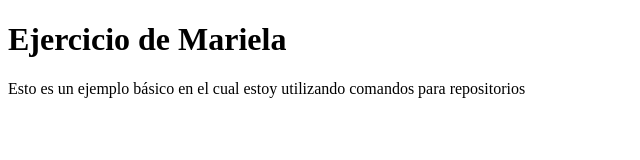
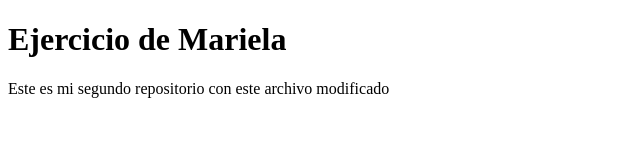
Before and after one commit to mariribera/Refuerzo-web-Mariela, a plain HTML site: page index.html in a window 1280 px wide. Shown: the whole page, without its empty margins (0-640 px from the left). Drawn offline with Linux system fonts and the light colour scheme.

Commit message:
cambio de archivo index

```diff
--- a/index.html
+++ b/index.html
@@ -3,10 +3,11 @@
 <head>
     <meta charset="UTF-8">
     <meta name="viewport" content="width=device-width, initial-scale=1.0">
-    <title>Document</title>
+    <title>Ejemplo página web básica</title>
     <h1>Ejercicio de Mariela</h1>
 </head>
 <body>
-    Esto es un ejemplo básico en el cual estoy utilizando comandos para repositorios
+    <!--En esta parte se coloca todo lo que va a encontrar la página web-->
+    <p>Este es mi segundo repositorio con este archivo modificado</p>
 </body>
 </html>
```
